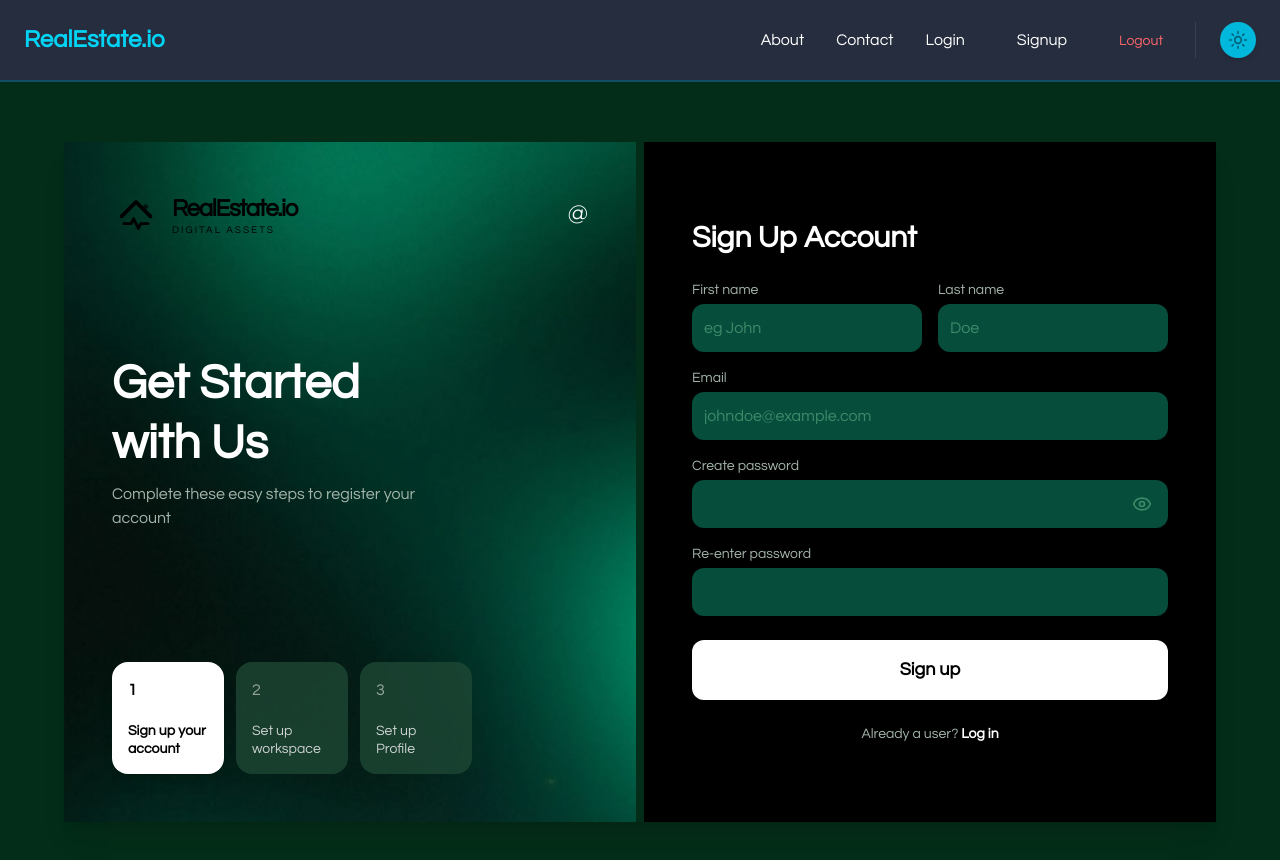
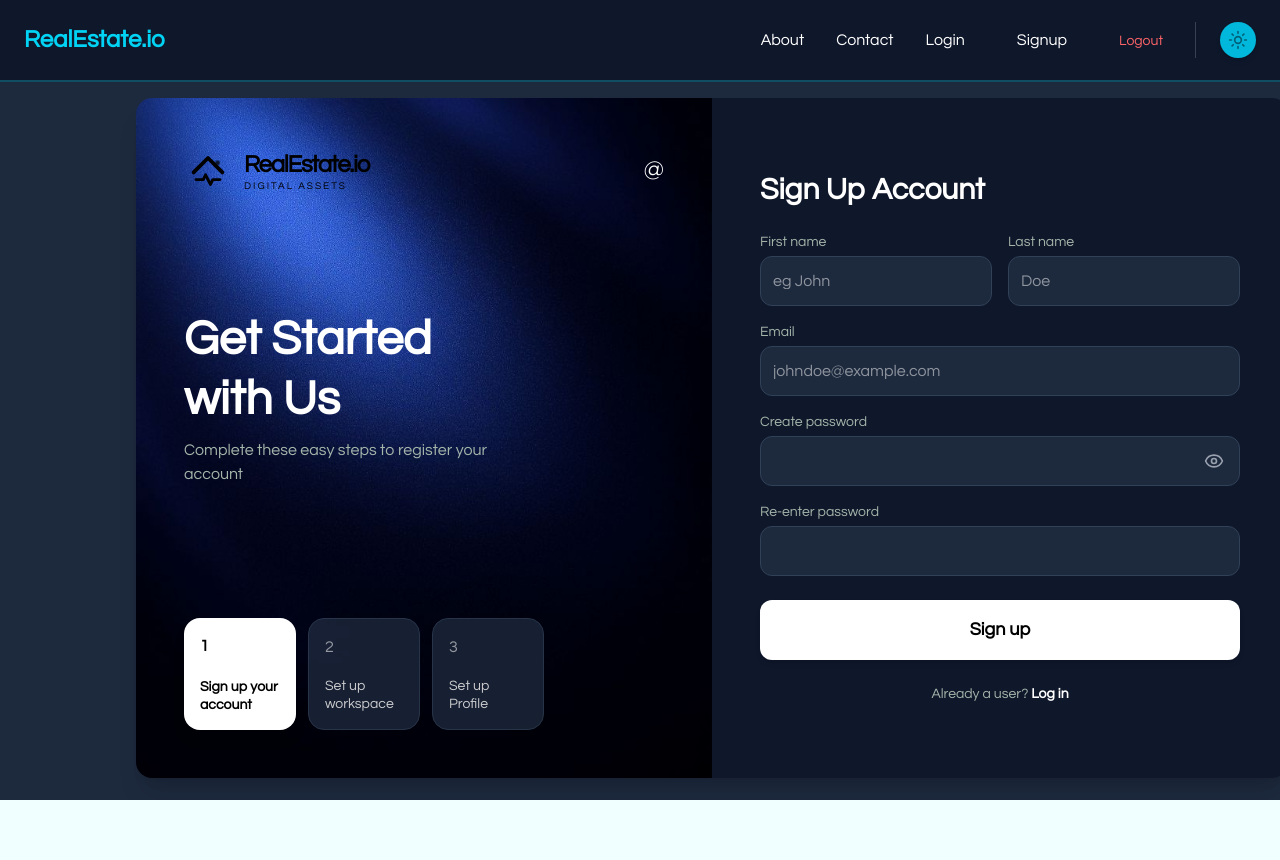
Before and after one commit to Div815/Login-signup-local-storage, a React (Vite) app in the folder login/: page /signup in a window 1280 px wide. Shown: the top 860 px of the page. After the commit the page ends 800 px from the top, so only its background shows below. Built offline with nearby package versions, Linux system fonts and the light colour scheme.

Commit message:
Added theme toggle to the login ,signup, home , landing page and re-defined the theme colors

```diff
--- a/login/src/Components/Home.jsx
+++ b/login/src/Components/Home.jsx
@@ -1,9 +1,11 @@
 import React from 'react'
 import { useNavigate } from 'react-router-dom';
 import toast,{Toaster} from 'react-hot-toast';
-
+import { useTheme } from '../context/ThemeContext';
+import NavBar from './NavBar';
 const Home = () => {
   const navigate = useNavigate();
+  const { theme } = useTheme();
   const handleLogout = () => {
     toast.success("You have been logged out.");
     setTimeout(() => {
@@ -15,7 +17,8 @@ const Home = () => {
 
     <div >
       <Toaster />
-      <div className='bg-black text-white h-screen flex items-center justify-center font-questrial text-3xl'>
+      <NavBar/>
+      <div className={`${theme === 'dark' ? 'bg-slate-800' : 'bg-primary text-black'} transition-colors duration-500 h-screen flex items-center justify-center font-questrial text-3xl`}>
       Welcome to your Home Page!
 
       <button onClick={handleLogout} className='ml-6 px-4 py-2 bg-emerald-500 hover:bg-emerald-400 text-black font-bold rounded-xl transition shadow-lg shadow-emerald-500/20'>
--- a/login/src/Components/NavBar.jsx
+++ b/login/src/Components/NavBar.jsx
@@ -22,8 +22,8 @@ function NavBar() {
 
   return (
     /* 1. Outer Wrapper: Stretches edge-to-edge (w-full) and handles the background/border */
-    <nav className={`w-full font-questrial sticky top-0 z-50 transition-colors duration-500
-      ${theme === 'dark' ? 'bg-slate-900/90 text-white border-b-2 border-cyan-900' : 'bg-white/90 text-black border-b-2 border-emerald-200'}
+    <nav className={`w-full font-questrial sticky top-0 z-50 transition-all duration-800
+      ${theme === 'dark' ? 'bg-slate-900 text-white border-b-2 border-cyan-900' : 'bg-white/90 text-black border-b-2 border-emerald-200'}
       backdrop-blur-md`}>
 
       {/* 2. Inner Container: Centers the content and provides horizontal padding */}
--- a/login/src/Components/Signup.jsx
+++ b/login/src/Components/Signup.jsx
@@ -51,17 +51,17 @@ function Signup() {
 
     return (
         // 4. Use dynamic background for the screen
-        <div>
+        <div className='h-screen flex flex-col'>
         <NavBar/>
-        <div className={`h-screen w-full flex items-center justify-center font-questrial overflow-hidden p-4 transition-colors duration-500 ${theme === 'dark' ? 'bg-primary-dark' : 'bg-primary'}`}>
+        <div className={`flex-1  w-screen  items-center justify-center font-questrial overflow-hidden p-4 transition-colors duration-500 ${theme === 'dark' ? 'bg-slate-800' : 'bg-primary text-black'} transition-colors duration-500`}>
 
             <Toaster position="top-center" />
 
-            <div className="signup-card w-full max-w-6xl h-full max-h-[85vh] grid gap-2 grid-cols-1 md:grid-cols-2 shadow-xl overflow-hidden ml-0 relative">
+            <div className="signup-card w-full max-w-6xl ml-30 rounded-2xl h-full max-h-[85vh] grid grid-cols-1 md:grid-cols-2 shadow-xl overflow-hidden  relative">
 
                 {/* --- Left Column: Side Panel --- */}
                 {/* 5. Dynamic background image swap */}
-                <div className={`signup-info ${theme === 'dark' ? "bg-[url('/images/dark-green-signup.png')]" : "bg-[url('/images/light-green-signup.png')]"} bg-cover bg-center text-white p-8 md:p-12 relative flex flex-col justify-between h-full transition-all duration-500`}>
+                <div className={`signup-info ${theme === 'dark' ? "bg-[url('/images/dark-blue-signup.jpg')]" : "bg-[url('/images/light-green-signup.jpg')]"} bg-cover bg-center text-white p-8 md:p-12 relative flex flex-col justify-between h-full transition-all duration-500`}>
                     <div className="flex justify-between items-center text-2xl">
                         <h2 className={`font-bold ${theme === 'dark' ? 'text-emerald-400' : 'text-white'}`}><Logo /></h2>
                         <span>@</span>
@@ -78,17 +78,17 @@ function Signup() {
 
                     <div className="flex justify-start gap-3 mt-4">
                         {/* Step 1 */}
-                        <div className={`w-28 h-28 rounded-2xl p-4 flex flex-col justify-between shadow-lg transition-colors ${theme === 'dark' ? 'bg-white text-black' : 'bg-emerald-900 text-white'}`}>
+                        <div className={`w-28 h-28 rounded-2xl p-4 flex flex-col justify-between shadow-lg transition-colors ${theme === 'dark' ? 'bg-white text-black' : 'bg-white text-black'}`}>
                             <span className="font-bold">1</span>
                             <p className="text-sm font-bold leading-tight">Sign up your account</p>
                         </div>
                         {/* Step 2 */}
-                        <div className={`w-28 h-28 rounded-2xl p-4 flex flex-col justify-between opacity-80 transition-colors ${theme === 'dark' ? 'bg-[#1f4835] text-white' : 'bg-emerald-700 text-white'}`}>
+                        <div className={`w-28 h-28 rounded-2xl p-4 flex flex-col justify-between opacity-80 transition-colors ${theme === 'dark' ? 'bg-slate-800 text-white border border-slate-700' : 'bg-emerald-700 text-white'}`}>
                             <span className="text-white/70">2</span>
                             <span className="text-sm font-medium leading-tight">Set up workspace</span>
                         </div>
                         {/* Step 3 */}
-                        <div className={`w-28 h-28 rounded-2xl p-4 flex flex-col justify-between opacity-80 transition-colors ${theme === 'dark' ? 'bg-[#1f4835] text-white' : 'bg-emerald-700 text-white'}`}>
+                        <div className={`w-28 h-28 rounded-2xl p-4 flex flex-col justify-between opacity-80 transition-colors ${theme === 'dark' ? 'bg-slate-800 text-white border border-slate-700' : 'bg-emerald-700 text-white'}`}>
                             <span className="text-white/70">3</span>
                             <span className="text-sm font-medium leading-tight">Set up Profile</span>
                         </div>
@@ -98,7 +98,7 @@ function Signup() {
 
                 {/* --- Right Column: Form --- */}
                 {/* 6. Dynamic background and text color */}
-                <div className={`signup-form p-8 md:p-12 flex flex-col justify-center h-full overflow-y-auto transition-colors duration-500 ${theme === 'dark' ? 'bg-black' : 'bg-white'}`}>
+                <div className={`signup-form p-8 md:p-12 flex flex-col justify-center h-full overflow-y-auto transition-colors duration-500 ${theme === 'dark' ? 'bg-slate-900 text-white' : 'bg-white text-black'}`}>
                     <h2 className={`text-3xl font-extrabold mb-6 ${theme === 'dark' ? 'text-white' : 'text-black'}`}>Sign Up Account</h2>
 
                     <form onSubmit={handleSubmit} className="flex flex-col gap-4">
@@ -106,14 +106,14 @@ function Signup() {
                             <div>
                                 <label className={`block mb-1 text-sm font-medium ${theme === 'dark' ? 'text-[#a4b5aa]' : 'text-gray-600'}`}>First name</label>
                                 <input
-                                    className={`w-full p-3 rounded-xl outline-none focus:ring-2 focus:ring-emerald-500 transition-all ${theme === 'dark' ? 'bg-[#064e3b] text-white placeholder-[#3d8a6a]' : 'bg-gray-100 text-black placeholder-gray-400'}`}
+                                    className={`w-full p-3 rounded-xl outline-none focus:ring-2 focus:ring-emerald-500 transition-all ${theme === 'dark' ? 'bg-slate-800 text-white border border-slate-700' : 'bg-gray-100 text-black'}`}
                                     type="text" name="firstName" placeholder="eg John" value={formData.firstName} onChange={handleInput} required
                                 />
                             </div>
                             <div>
                                 <label className={`block mb-1 text-sm font-medium ${theme === 'dark' ? 'text-[#a4b5aa]' : 'text-gray-600'}`}>Last name</label>
                                 <input
-                                    className={`w-full p-3 rounded-xl outline-none focus:ring-2 focus:ring-emerald-500 transition-all ${theme === 'dark' ? 'bg-[#064e3b] text-white placeholder-[#3d8a6a]' : 'bg-gray-100 text-black placeholder-gray-400'}`}
+                                    className={`w-full p-3 rounded-xl outline-none focus:ring-2 focus:ring-emerald-500 transition-all ${theme === 'dark' ? 'bg-slate-800 text-white border border-slate-700' : 'bg-gray-100 text-black'}`}
                                     type="text" name="lastName" placeholder="Doe" value={formData.lastName} onChange={handleInput} required
                                 />
                             </div>
@@ -122,7 +122,7 @@ function Signup() {
                         <div>
                             <label className={`block mb-1 text-sm font-medium ${theme === 'dark' ? 'text-[#a4b5aa]' : 'text-gray-600'}`}>Email</label>
                             <input
-                                className={`w-full p-3 rounded-xl outline-none focus:ring-2 focus:ring-emerald-500 transition-all ${theme === 'dark' ? 'bg-[#064e3b] text-white placeholder-[#3d8a6a]' : 'bg-gray-100 text-black placeholder-gray-400'}`}
+                                className={`w-full p-3 rounded-xl outline-none focus:ring-2 focus:ring-emerald-500 transition-all ${theme === 'dark' ? 'bg-slate-800 text-white border border-slate-700' : 'bg-gray-100 text-black'}`}
                                 type="email" name="email" placeholder="johndoe@example.com" value={formData.email} onChange={handleInput} required
                             />
                         </div>
@@ -131,7 +131,7 @@ function Signup() {
                             <label className={`block mb-1 text-sm font-medium ${theme === 'dark' ? 'text-[#a4b5aa]' : 'text-gray-600'}`}>Create password</label>
                             <div className="relative">
                                 <input
-                                    className={`w-full p-3 pr-12 rounded-xl outline-none focus:ring-2 focus:ring-emerald-500 transition-all ${theme === 'dark' ? 'bg-[#064e3b] text-white' : 'bg-gray-100 text-black'}`}
+                                    className={`w-full p-3 pr-12 rounded-xl outline-none focus:ring-2 focus:ring-emerald-500 transition-all ${theme === 'dark' ? 'bg-slate-800 text-white border border-slate-700' : 'bg-gray-100 text-black'}`}
                                     type={showPassword ? "text" : "password"}
                                     name="password"
                                     value={formData.password}
@@ -141,7 +141,7 @@ function Signup() {
                                 <button
                                     type="button"
                                     onClick={togglePassword}
-                                    className={`absolute right-4 top-1/2 -translate-y-1/2 transition-colors ${theme === 'dark' ? 'text-[#3d8a6a] hover:text-emerald-400' : 'text-gray-400 hover:text-emerald-600'}`}
+                                    className={`absolute right-4 top-1/2 -translate-y-1/2 transition-colors ${theme === 'dark' ? 'text-gray-400 hover:text-cyan-600' : 'text-gray-400 hover:text-emerald-600'}`}
                                 >
                                     {showPassword ? <EyeOff size={20} /> : <Eye size={20} />}
                                 </button>
@@ -152,7 +152,7 @@ function Signup() {
                             <label className={`block mb-1 text-sm font-medium ${theme === 'dark' ? 'text-[#a4b5aa]' : 'text-gray-600'}`}>Re-enter password</label>
                             <div className="relative">
                                 <input
-                                    className={`w-full p-3 pr-12 rounded-xl outline-none focus:ring-2 focus:ring-emerald-500 transition-all ${theme === 'dark' ? 'bg-[#064e3b] text-white' : 'bg-gray-100 text-black'}`}
+                                    className={`w-full p-3 pr-12 rounded-xl outline-none focus:ring-2 focus:ring-emerald-500 transition-all ${theme === 'dark' ? 'bg-slate-800 text-white border border-slate-700' : 'bg-gray-100 text-black'}`}
                                     type={showPassword ? "text" : "password"}
                                     name="confirmPassword"
                                     value={formData.confirmPassword}
```
Also changed, not shown: login/src/Components/Login.jsx (+4 -3 lines), login/public/images/light-green-signup.jpg (added), login/public/images/light-green-signup.png.
